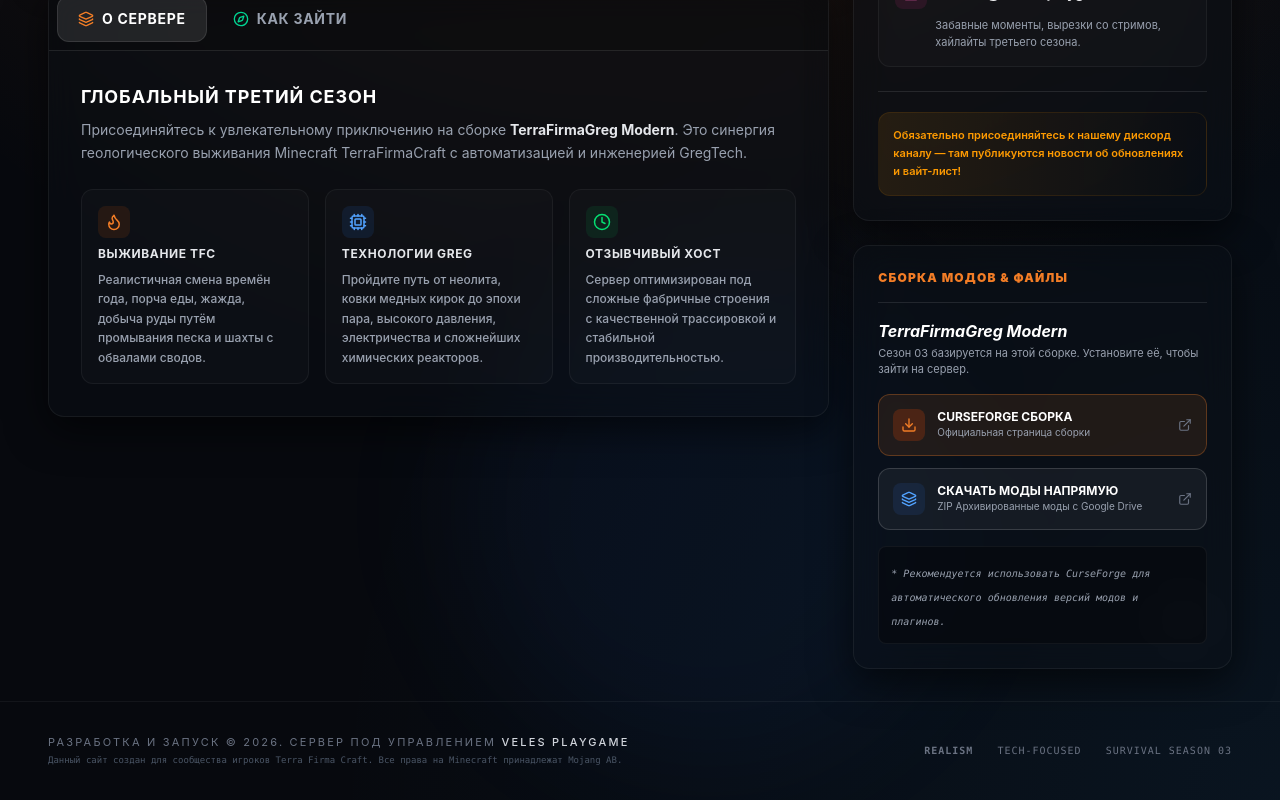
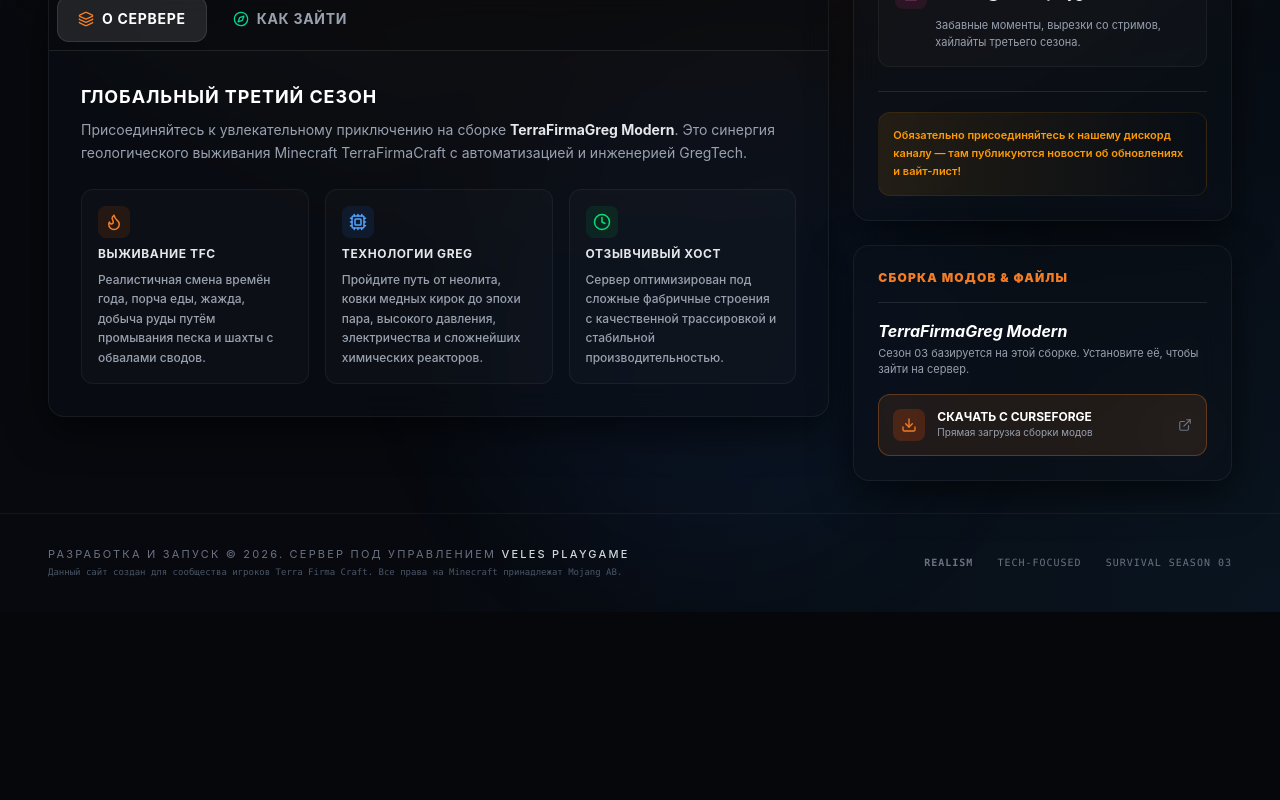
Before and after one commit to kutsandriy14-cyber/Veles-saite, a Next.js app: page / in a window 1280 px wide. Shown: the part 609-1409 px from the top of the page. After the commit the page ends 1221 px from the top, so only its background shows below. Built offline with nearby package versions, Linux system fonts and the light colour scheme.

Commit message:
docs: update modpack download link and instructions
Point the CurseForge button directly to the recommended modpack version and clarify the navigation path in the installation guide.

```diff
--- a/app/page.tsx
+++ b/app/page.tsx
@@ -253,7 +253,7 @@
                       <div>
                         <h4 className="text-sm font-bold text-gray-200">Скачать лаунчер и сборку модов</h4>
                         <p className="text-xs text-gray-400 mt-1 leading-relaxed">
-                          Установите лаунчер с поддержкой CurseForge (Prism Launcher, CurseForge App или любой любимый лаунчер) или загрузите готовый архив с модами во вкладке «Сборка модов & Файлы».
+                          Установите лаунчер с поддержкой CurseForge (Prism Launcher, CurseForge App или любой любимый лаунчер) или загрузите готовую сборку в боковой панели «Сборка модов & Файлы».
                         </p>
                       </div>
                     </div>
@@ -403,7 +403,7 @@
             <div className="space-y-3">
               {/* CurseForge Link Button */}
               <a
-                href="https://www.curseforge.com/minecraft/modpacks/terrafirmagreg-modern"
+                href="https://www.curseforge.com/minecraft/modpacks/terrafirmagreg-modern/download/8037324"
                 target="_blank"
                 rel="noopener noreferrer"
                 className="flex items-center gap-3 p-3.5 bg-[#f27d26]/10 hover:bg-[#f27d26]/25 border border-[#f27d26]/30 hover:border-[#f27d26]/60 rounded-xl transition-all group text-left"
@@ -412,35 +412,14 @@
                   <Download className="w-4 h-4 text-[#f27d26]" />
                 </div>
                 <div className="flex-1 min-w-0">
-                  <div className="text-xs font-bold text-white group-hover:text-[#f27d26] transition-colors uppercase">CurseForge Сборка</div>
-                  <div className="text-[10px] text-gray-400 truncate">Официальная страница сборки</div>
-                </div>
-                <ExternalLink className="w-3.5 h-3.5 text-gray-500 group-hover:text-white transition-all shrink-0" />
-              </a>
-
-              {/* Direct Drive Link Button */}
-              <a
-                href="https://drive.google.com/file/d/1EzbKPzirwjnnwIufal6cvMP8c7vxYtNp/view?usp=sharing"
-                target="_blank"
-                rel="noopener noreferrer"
-                className="flex items-center gap-3 p-3.5 bg-white/5 hover:bg-white/10 border border-white/15 hover:border-white/20 rounded-xl transition-all group text-left"
-              >
-                <div className="w-8 h-8 rounded-lg bg-blue-500/10 flex items-center justify-center shrink-0">
-                  <Layers className="w-4 h-4 text-blue-400" />
-                </div>
-                <div className="flex-1 min-w-0">
-                  <div className="text-xs font-bold text-white group-hover:text-blue-400 transition-colors uppercase">Скачать моды напрямую</div>
-                  <div className="text-[10px] text-gray-400 truncate">ZIP Архивированные моды с Google Drive</div>
+                  <div className="text-xs font-bold text-white group-hover:text-[#f27d26] transition-colors uppercase">Скачать с CurseForge</div>
+                  <div className="text-[10px] text-gray-400 truncate">Прямая загрузка сборки модов</div>
                 </div>
                 <ExternalLink className="w-3.5 h-3.5 text-gray-500 group-hover:text-white transition-all shrink-0" />
               </a>
             </div>
 
-            <div className="mt-4 p-3 bg-black/30 rounded-lg border border-white/5">
-              <span className="text-[10px] text-gray-400 font-mono italic">
-                * Рекомендуется использовать CurseForge для автоматического обновления версий модов и плагинов.
-              </span>
-            </div>
+
           </div>
 
         </div>
```
